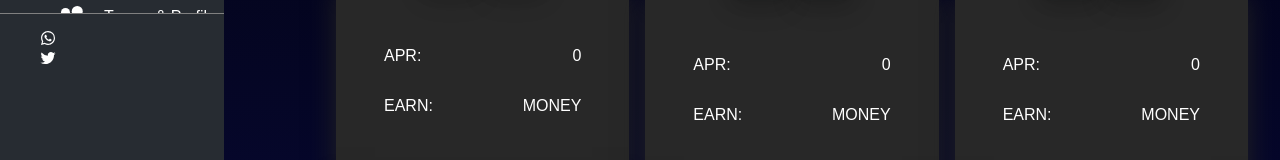
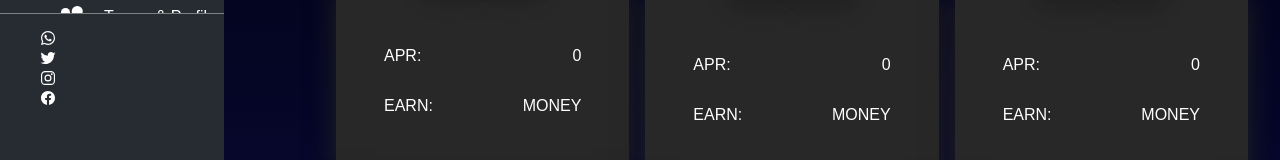
Before and after one commit to rossianllela/dappmoneyland, a React (Create React App) app: page /Farm in a window 1280 px wide. Shown: the part 607-767 px from the top of the page. Built offline with nearby package versions, Linux system fonts and the light colour scheme.

Commit message:
redes sociales

```diff
--- a/src/components/AsideMenu.jsx
+++ b/src/components/AsideMenu.jsx
@@ -71,6 +71,12 @@ function AsideMenu() {
                     <li>
                     <ion-icon name="logo-twitter"></ion-icon>
                     </li>
+                    <li>
+                    <ion-icon name="logo-instagram"></ion-icon>
+                    </li>
+                    <li>
+                    <ion-icon name="logo-facebook"></ion-icon>
+                    </li>
                 </ul>
                 </div>
                 </div>
```
